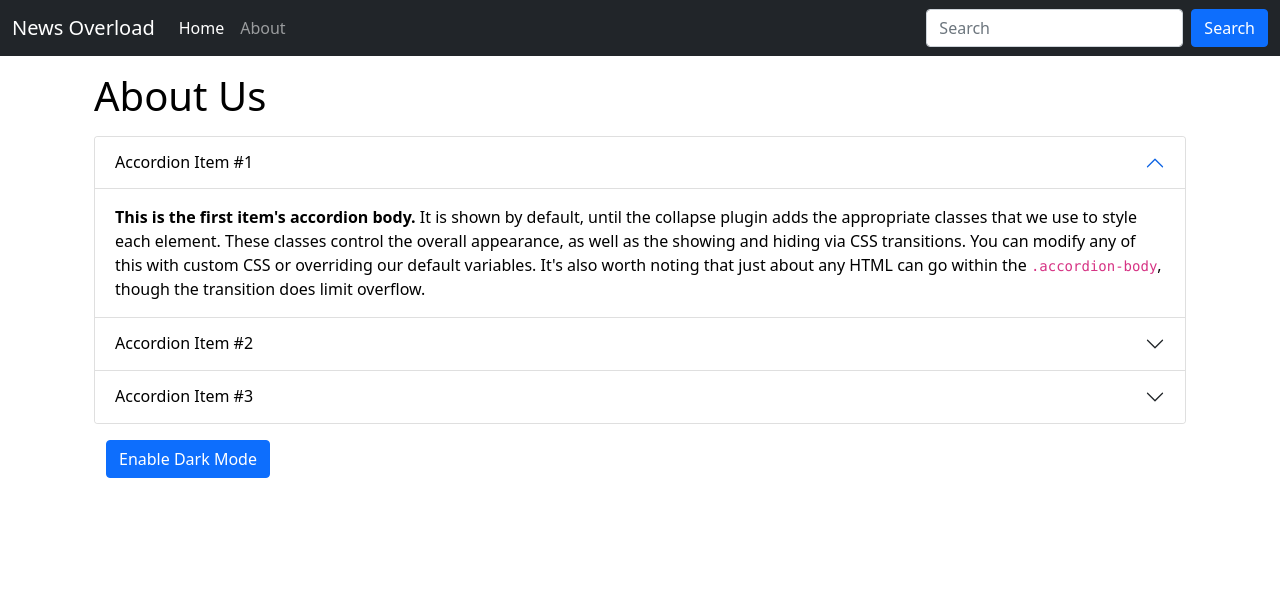
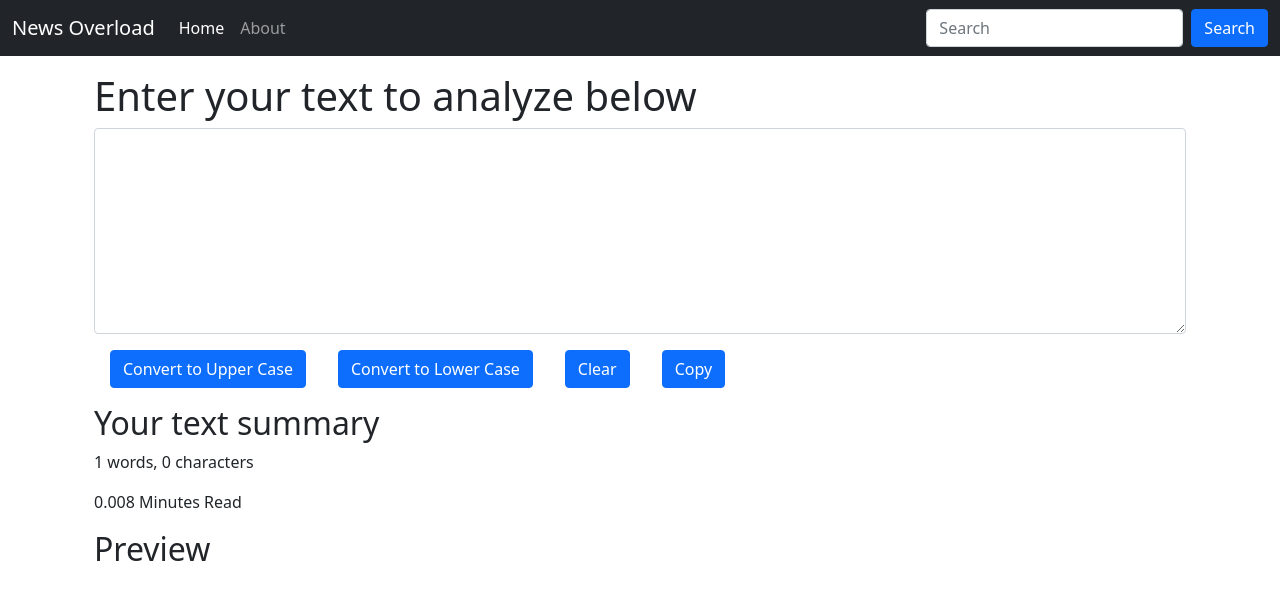
Before and after one commit to mayankrai2000/Text-Editor, a React (Create React App) app: page / in a window 1280 px wide. Shown: the top 600 px of the page. Built offline with nearby package versions, Linux system fonts and the light colour scheme.

Commit message:
added copy feature on text area

```diff
--- a/src/App.js
+++ b/src/App.js
@@ -1,15 +1,15 @@
 import "./App.css";
-import About from "./components/About";
+// import About from "./components/About";
 import Navbar from "./components/Navbar";
-// import TextForm from "./components/TextForm";
+import TextForm from "./components/TextForm";
 
 function App() {
   return (
     <>
       <Navbar title="News Overload"/>
       <div className="container my-3">
-          {/* <TextForm heading="Enter your text to analyze below"/> */}
-          <About />
+          <TextForm heading="Enter your text to analyze below"/>
+          {/* <About /> */}
       </div>
     </>
   );
--- a/src/components/TextForm.js
+++ b/src/components/TextForm.js
@@ -18,6 +18,12 @@
   const handleOnChange = (event) => {
     setText(event.target.value);
   };
+
+  const handleCopy = () => {
+     var text = document.getElementById("myBox");
+     text.select();
+     navigator.clipboard.writeText(text.value);
+  }
 
   const [text, setText] = useState("");
   return (
@@ -42,6 +48,9 @@
         <button className="btn btn-primary mx-3" onClick={handleClear}>
           Clear
         </button>
+        <button className="btn btn-primary mx-3" onClick={handleCopy}>
+          Copy
+        </button>
       </div>
       <div className="container my-3">
           <h2>Your text summary</h2>
```
